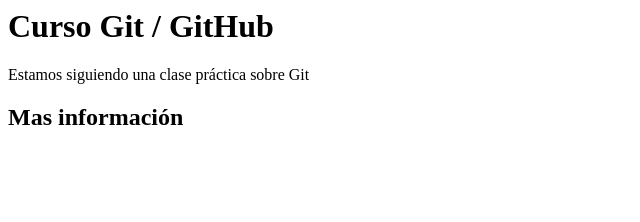
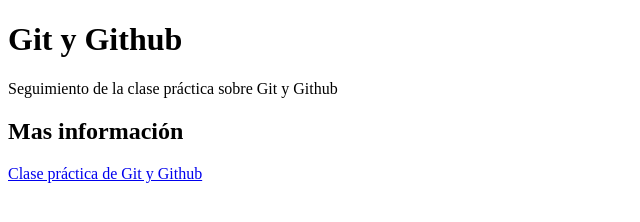
Before and after one commit to rsplanes/EscuelaITGit, a plain HTML site: page index.html in a window 1280 px wide. Shown: the whole page, without its empty margins (0-640 px from the left). Drawn offline with Linux system fonts and the light colour scheme.

Commit message:
UTF-8 y links

```diff
--- a/index.html
+++ b/index.html
@@ -1,10 +1,13 @@
-<html>
+<!doctype html>
+<html lang="es">
 <head>
-<title>Escuela IT: Curso Git</title>
+<meta charset="utf-8">
+<title>Escuela IT: Git</title>
 </head>
 <body>
-<h1>Curso Git / GitHub</h1>
-<p>Estamos siguiendo una clase práctica sobre Git</p>
+<h1>Git y Github</h1>
+<p>Seguimiento de la clase práctica sobre Git y Github</p>
 <h2>Mas información</h2>
+<a href="http://www.youtube.com/watch?v=NmbqlkLTOSI">Clase práctica de Git y Github</a>
 </body>
 </html>
```
